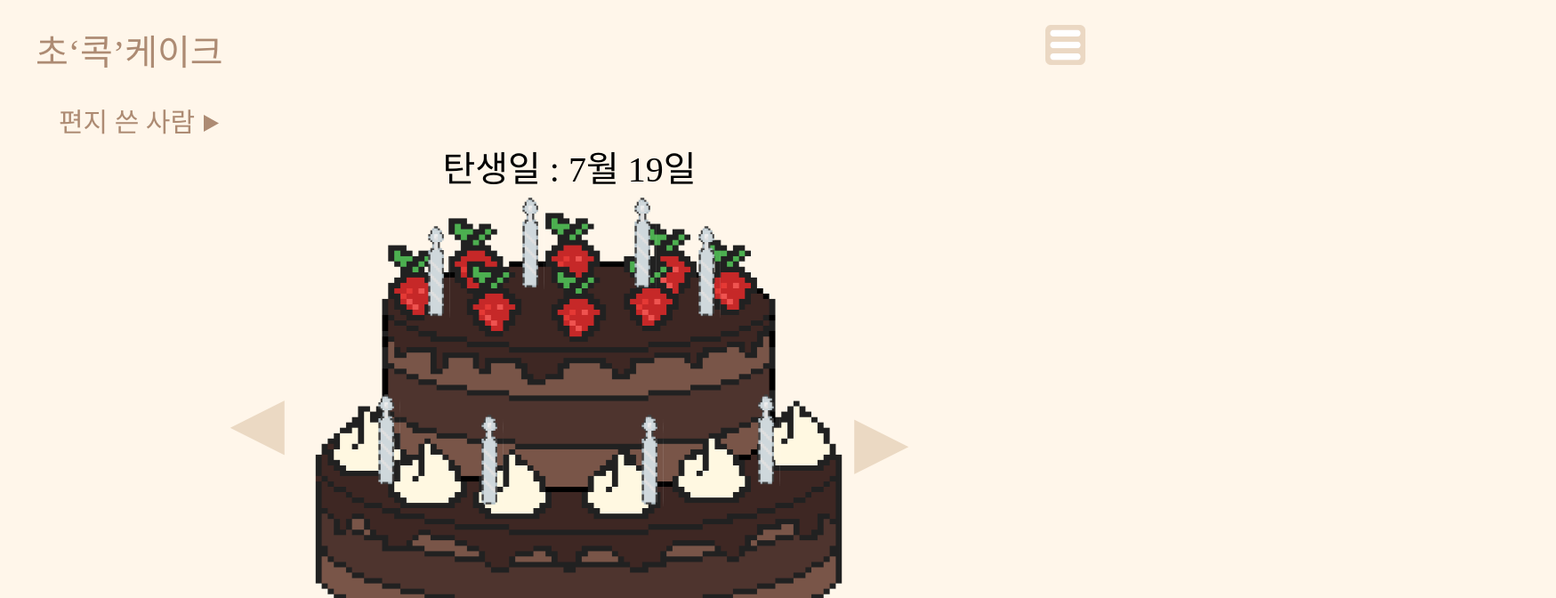
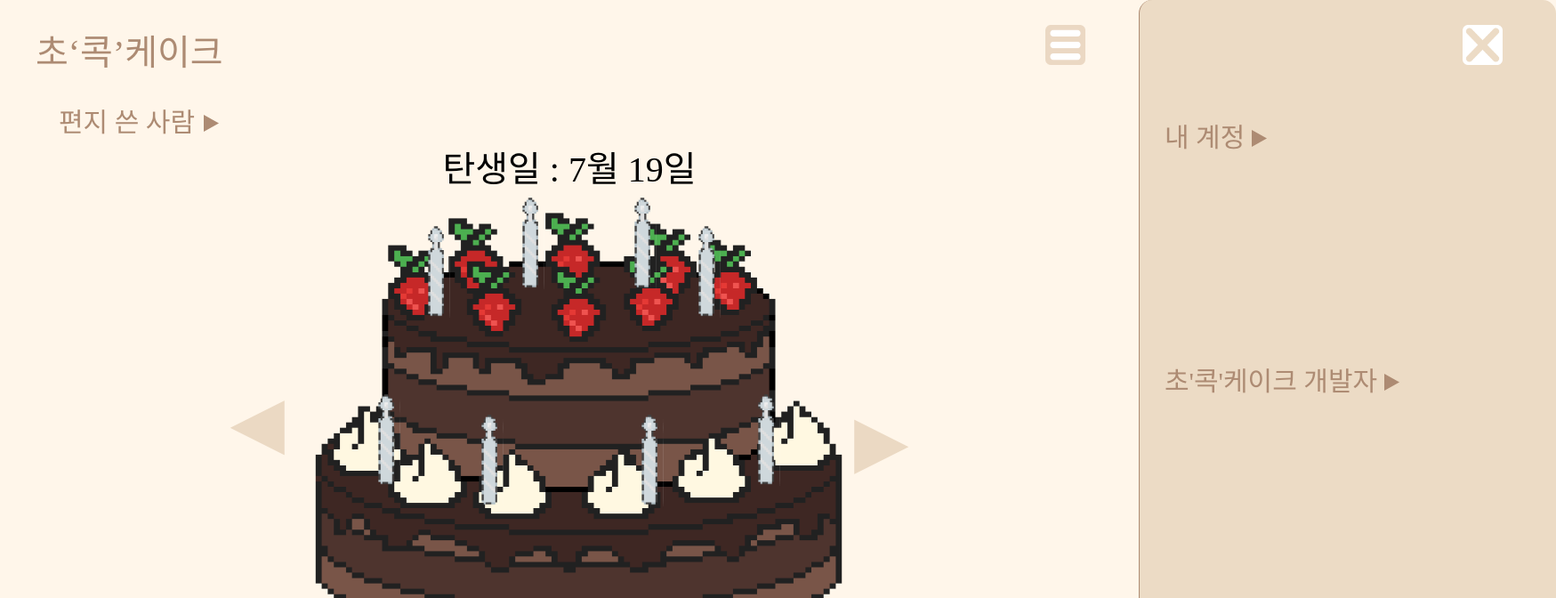
Before and after one commit to 2022Allie/Chokcake, a React (Create React App) app in the folder chocokcake/: page /letterOwner in a window 1280 px wide. Shown: the top 672 px of the page at 89% size, 1749 px wide, since content can reach past the window. Built offline with nearby package versions, Linux system fonts and the light colour scheme; no server answers; a web font is replaced by a local one.

Commit message:
menu animation

```diff
--- a/chocokcake/src/components/Menu/menuItems.js
+++ b/chocokcake/src/components/Menu/menuItems.js
@@ -14,7 +14,7 @@ function MenuItems({ setClicked, clicked }) {
 
     return (
         <>
-            <Container display={clicked ? "flex" : "none"} >
+            <Container x={clicked ? 0 : 100} >
                 <MenuButton onClick={() => setClicked(false)}><img src={menuXimg} /></MenuButton>
 
                 <MenuItem onClick={() => setAccount(!account)}>내 계정 <img src={account ? triangle2 : triangle1} /></MenuItem>
@@ -23,7 +23,7 @@ function MenuItems({ setClicked, clicked }) {
                 <MenuItem onClick={() => setDeveloper(!developer)}>초'콕'케이크 개발자 <img src={developer ? triangle2 : triangle1} /></MenuItem>
                 <Developer developer={developer}></Developer>
 
-                <MenuItem onClick={() =>setWithdrawal(!withdrawal)}>계정 탈퇴  <img src={withdrawal ? triangle2 : triangle1} /></MenuItem>
+                <MenuItem onClick={() => setWithdrawal(!withdrawal)}>계정 탈퇴  <img src={withdrawal ? triangle2 : triangle1} /></MenuItem>
                 <Withdrawal withdrawal={withdrawal}></Withdrawal>
             </Container>
         </>
@@ -41,11 +41,13 @@ const Container = styled.div`
     right: 0;
     width: 440px;
     height: calc(100% - 130px);
-    display: ${props => props.display};
+    display:flex;
     flex-direction: column;
     gap: 230px;
     border-left:1px solid #AD8B73;
     border-radius: 15px;
+    transform:  translateX(${props => props.x}%);
+    transition: transform 1s cubic-bezier(0.075, 0.82, 0.165, 1);
 `
 
 const MenuItem = styled.span`
--- a/chocokcake/src/components/letterOwner.js
+++ b/chocokcake/src/components/letterOwner.js
@@ -89,7 +89,8 @@ const Cake = styled.div`
 `;
 
 const Background = styled.div`
-    width: 100%;
+    width: 100vw;
+    overflow-x: hidden;
     height: 100%;
     background-color: #fff6ea;
 `;
--- a/chocokcake/src/index.css
+++ b/chocokcake/src/index.css
@@ -2,6 +2,7 @@ body {
   margin: 0;
   font-family: 'NeoDunggeunmo';
   background-color: #FFF6EA;
+  overflow-x: hidden;
 }
 
 code {
```
